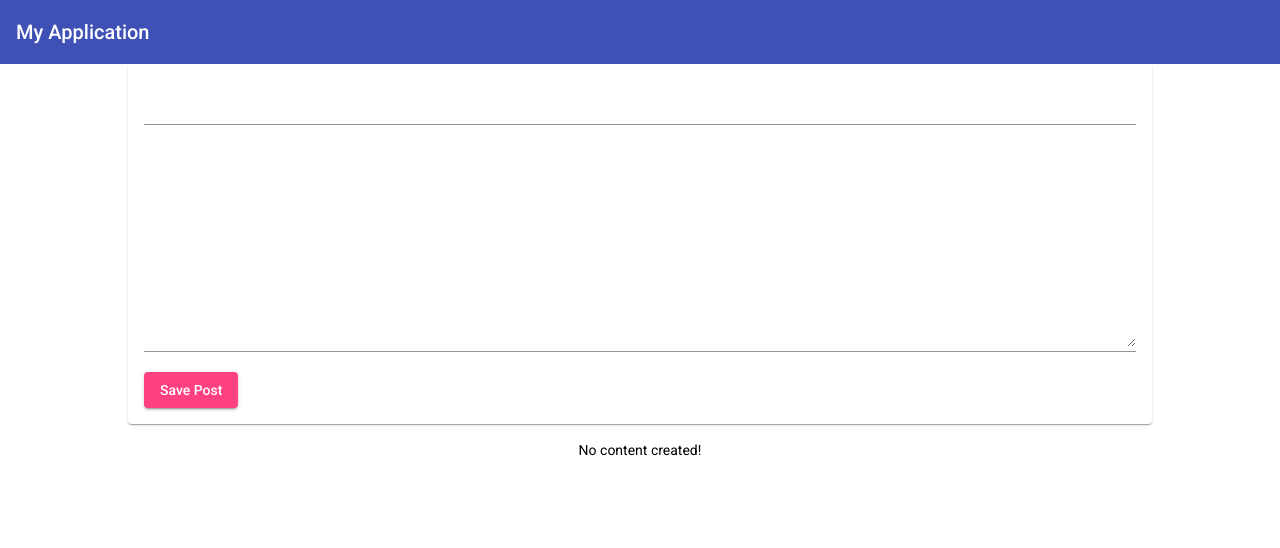
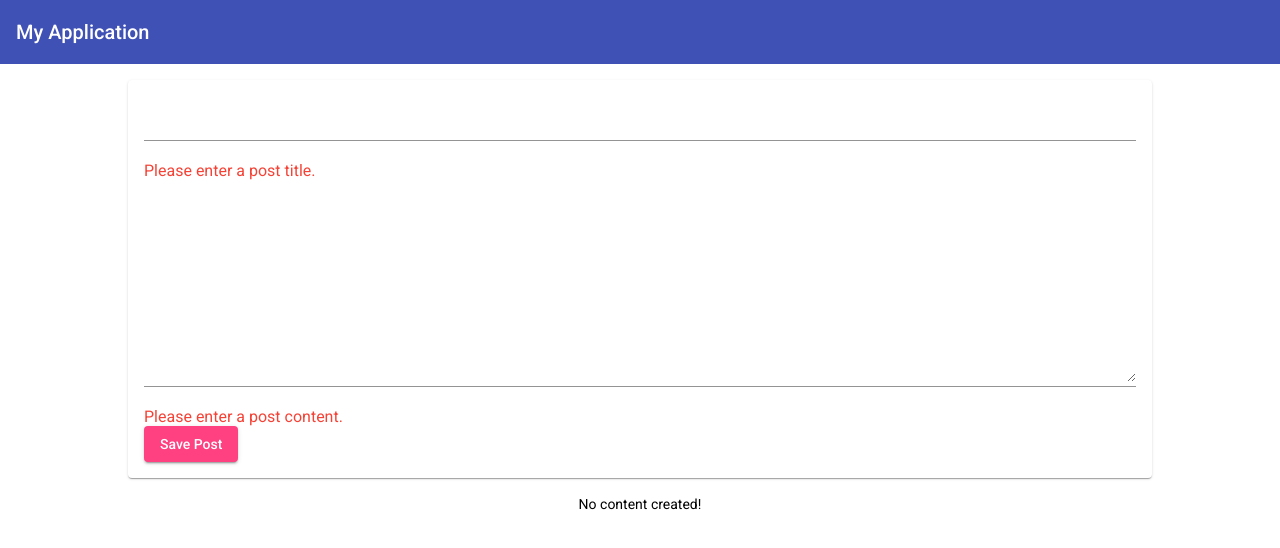
Before and after one commit to alexmeg4/mean-course, an Angular app: page / in a window 1280 px wide. Shown: the top 548 px of the page. Built offline with nearby package versions, Linux system fonts and the light colour scheme.

Commit message:
Adding forms

```diff
--- a/src/app/app.component.css
+++ b/src/app/app.component.css
@@ -1,5 +1,4 @@
 main {
-    margin-top: 1rem;
     width: 80%;
-    margin: auto;
+    margin: 1rem auto;
 }
--- a/src/app/posts/post-create/post-create.component.html
+++ b/src/app/posts/post-create/post-create.component.html
@@ -1,13 +1,32 @@
 <!-- <textarea rows="10" [value]="newPost" #postInput></textarea> -->
 <mat-card>
+  <form (submit)="onAddPost(postForm)" #postForm="ngForm">
     <mat-form-field>
-    <input matInput [(ngModel)]="enteredTitle">
+      <input
+        matInput
+        type="text"
+        name="title"
+        ngModel
+        required
+        minlength="3"
+        #title="ngModel"
+        >
     </mat-form-field>
+    <mat-error *ngIf="title.invalid">Please enter a post title.</mat-error>
     <mat-form-field>
-    <textarea matInput rows="10" [(ngModel)]="enteredContent"></textarea>
+      <textarea
+        matInput
+        rows="10"
+        name="content"
+        ngModel
+        #content="ngModel"
+        required>
+      </textarea>
     </mat-form-field>
+    <mat-error *ngIf="content.invalid">Please enter a post content.</mat-error>
     <button
       mat-raised-button
       color="accent"
-    (click)="onAddPost()">Save Post</button>
+      type="submit">Save Post</button>
+  </form>
 </mat-card>
--- a/src/app/posts/post-create/post-create.component.ts
+++ b/src/app/posts/post-create/post-create.component.ts
@@ -1,4 +1,5 @@
 import { Component, EventEmitter, Output } from '@angular/core';
+import { NgForm } from '@angular/forms';
 import { Post } from '../post.model';
 
 @Component({
@@ -22,10 +23,13 @@ export class PostCreateComponent {
     enteredContent = '';
     @Output() postCreated = new EventEmitter<Post>();
 
-    onAddPost(){
+    onAddPost(form: NgForm) {
+      if (form.invalid) {
+        return;
+      }
       const post: Post = {
-        title: this.enteredTitle,
-        content: this.enteredContent
+        title: form.value.title,
+        content: form.value.content
       }
       this.postCreated.emit(post);
     }
```
Lines whose indentation alone changed are shown as unchanged.
